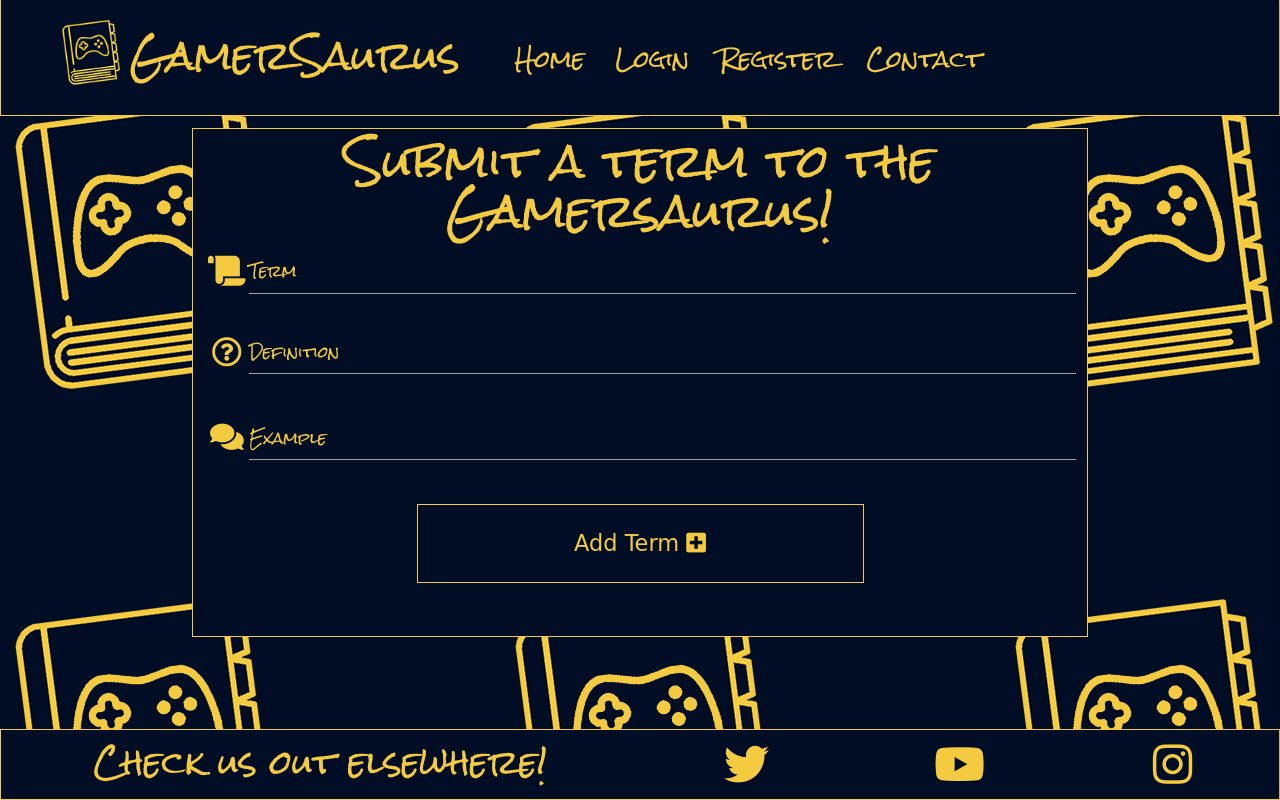
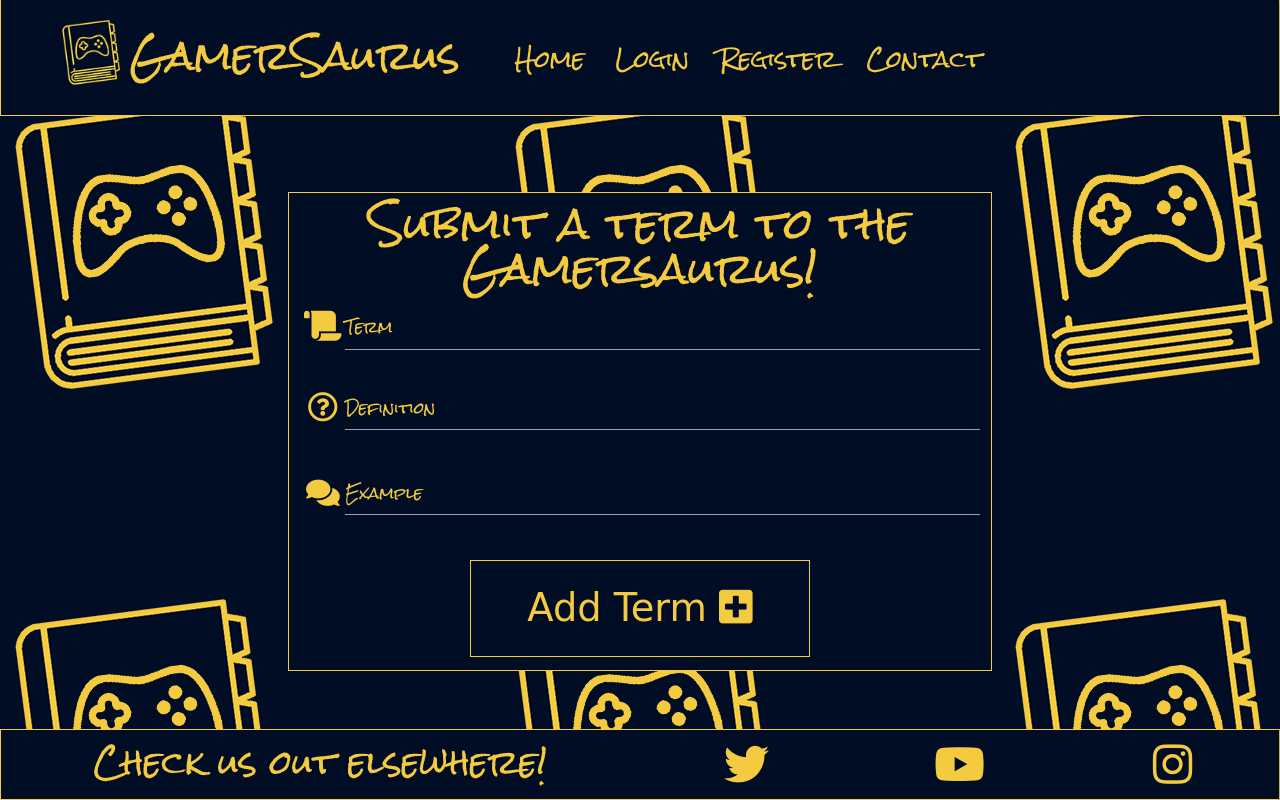
Before and after one commit to JoeyyScott/Gamersaurus, a Flask app: page /add_term in a window 1280 px wide. Run offline with Flask 2, Linux system fonts and the light colour scheme; some libraries are stand-ins or nearby versions; some web fonts are replaced.

Commit message:
[STYLES] Further updated styling rules for larger devices

```diff
--- a/static/css/style.css
+++ b/static/css/style.css
@@ -335,7 +335,7 @@ textarea {
     }
 
     /* Buttons */
-    .btnAdd {
+    .btnAdd, .btnM {
         font-size: 5vw;
     }
 
@@ -369,7 +369,8 @@ textarea {
     }
 
     .container-content {
-        width: 70vw;
+        width: 55vw;
+        margin-top: 14vh;
     }
 
     .container-terms {
@@ -389,15 +390,19 @@ textarea {
         margin-top: -1vh;
     }
 
+    .container-form {
+        margin: 0;
+    }
+
     /* Core Styles */
     h1 {
-        font-size: 3rem;
+        font-size: 2.75rem;
         margin: 1vh 0;
     }
 
     h2 {
         font-size: 2rem;
-
+        margin: 0;
     }
 
     .flashes h2 {
@@ -449,7 +454,7 @@ textarea {
     }
 
     /* Buttons */
-    .btnAdd {
+    .btnAdd, .btnM {
         font-size: 3vw;
     }
 
@@ -469,6 +474,6 @@ textarea {
     }
     /* Profile */
     .titleProfile h2, .container-description h2 {
-        margin: 1vh 0 1vh 0;
+        margin: 1.5vh 0;
     }
 }
--- a/templates/add_term.html
+++ b/templates/add_term.html
@@ -2,7 +2,7 @@
 {% block contentmain %}
     <div class="gsStyle">
         <h1>Submit a term to the Gamersaurus!</h1>
-        <div class="row">
+        <div class="row container-form">
             <form class="col s12" method="POST" action="{{ url_for('add_term') }}">
                 <!-- Term name -->
                 <div class="row container-input">
@@ -32,9 +32,9 @@
                     </div>
                 </div>
                 <!-- Submit button -->
-                <div class="row container-input>
+                <div class="row container-input">
                     <div class="col s12">
-                        <button class="s4 gsStyle buttonStyle btnM" type="submit">
+                        <button class="gsStyle buttonStyle btnM" type="submit">
                             Add Term <i class="fas fa-plus-square"></i>
                         </button>
                     </div>
--- a/templates/contact.html
+++ b/templates/contact.html
@@ -35,8 +35,8 @@
                 <!-- Submit query button -->
                 <div class="row container-input">
                     <div class="col s12">
-                        <button id="buttonContact" class="gsStyle buttonStyle btnL" type="submit">
-                            <i class="fas fa-submit"></i> Submit Query
+                        <button id="buttonContact" class="gsStyle buttonStyle btnM" type="submit">
+                            <i class="fas fa-submit"></i> Submit <i class="far fa-paper-plane"></i>
                         </button>
                     </div>
                 </div>
```
